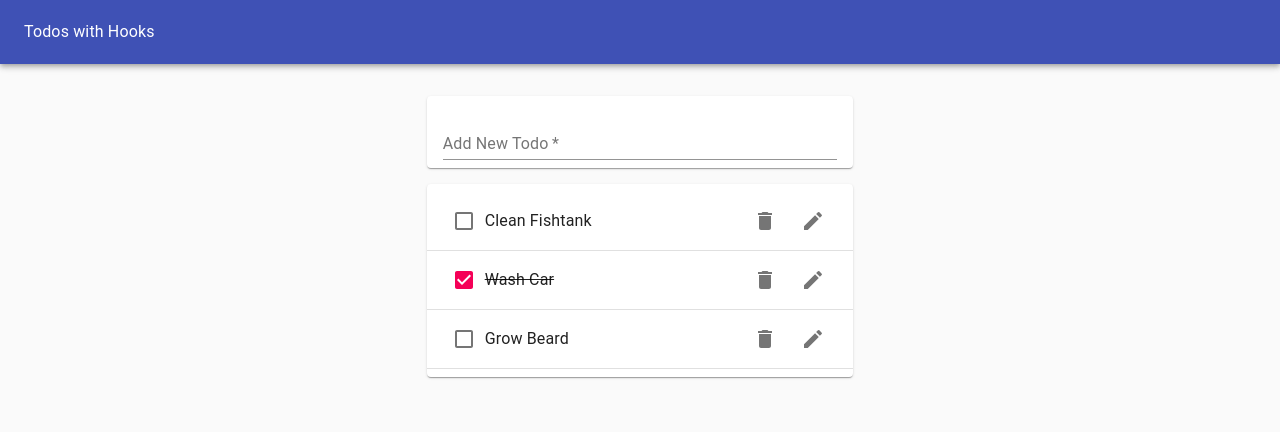
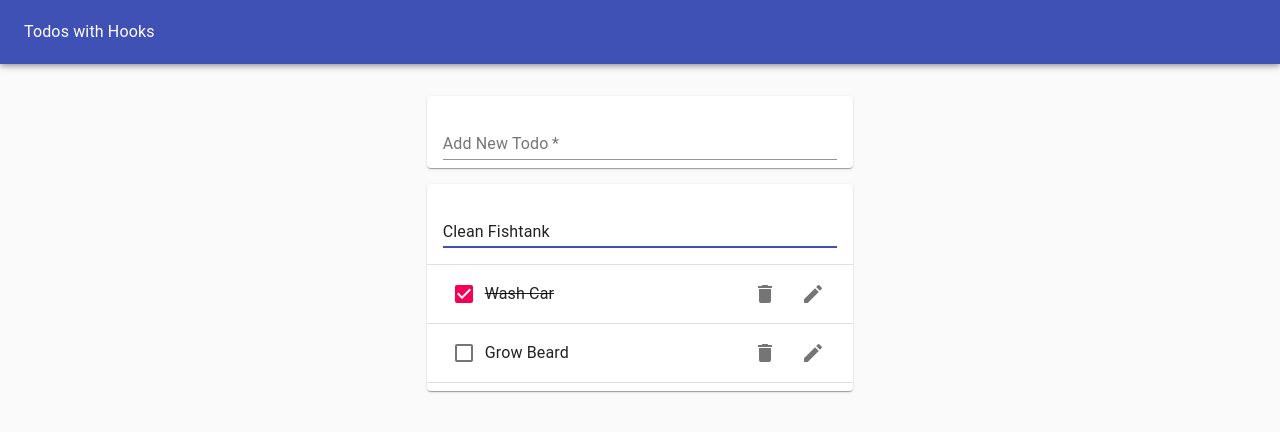
Before and after one commit to qbhatti/todo-app, a React (Create React App) app: page / in a window 1280 px wide. Both pictures are taken after a click on the button 813 px from the left and 221 px from the top of the page. Shown: the top 432 px of the page. Built offline with nearby package versions, Linux system fonts and the light colour scheme.

Commit message:
Add ability to edit task

```diff
--- /dev/null
+++ b/src/EditTodoForm.js
@@ -0,0 +1,27 @@
+import React from "react";
+import TextField from "@material-ui/core/TextField";
+import useInputState from "./hooks/useInputState";
+
+export default function EditTodoForm({ editTodo, id, toggleEditForm, task }) {
+  const [value, handleChange, reset] = useInputState(task);
+
+  const handleSubmit = e => {
+    e.preventDefault();
+    editTodo(id, value);
+    toggleEditForm();
+    reset();
+  };
+
+  return (
+    <form onSubmit={handleSubmit} style={{ width: "100%" }}>
+      <TextField
+        autoFocus
+        required
+        value={value}
+        onChange={handleChange}
+        margin="normal"
+        fullWidth
+      />
+    </form>
+  );
+}
--- a/src/Todo.js
+++ b/src/Todo.js
@@ -6,17 +6,42 @@ import IconButton from "@material-ui/core/IconButton";
 import DeleteIcon from "@material-ui/icons/Delete";
 import EditIcon from "@material-ui/icons/Edit";
 import ListItemSecondaryAction from "@material-ui/core/ListItemSecondaryAction";
+import EditTodoForm from "./EditTodoForm";
+import useToggleState from "./hooks/useToggleState";
 
-export default function Todo({ task, completed, id, removeTodo, toggleTodo }) {
+export default function Todo({
+  task,
+  completed,
+  id,
+  removeTodo,
+  toggleTodo,
+  editTodo
+}) {
+  const [isEditing, toggleEditForm] = useToggleState(false);
+
   const deleteTodo = () => {
     removeTodo(id);
   };
+
   const handleCheckbox = () => {
     toggleTodo(id);
   };
   return (
     <ListItem>
-      <Checkbox tabIndex={-1} checked={completed} onClick={handleCheckbox} />
+      {isEditing ? (
+        <EditTodoForm
+          id={id}
+          task={task}
+          editTodo={editTodo}
+          toggleEditForm={toggleEditForm}
+        />
+      ) : (
+        <>
+          <Checkbox
+            tabIndex={-1}
+            checked={completed}
+            onClick={handleCheckbox}
+          />
           <ListItemText
             style={{ textDecoration: completed ? "line-through" : "none" }}
           >
@@ -26,10 +51,12 @@ export default function Todo({ task, completed, id, removeTodo, toggleTodo }) {
             <IconButton aria-label="Delete" onClick={deleteTodo}>
               <DeleteIcon />
             </IconButton>
-        <IconButton aria-label="Edit">
+            <IconButton aria-label="Edit" onClick={toggleEditForm}>
               <EditIcon />
             </IconButton>
           </ListItemSecondaryAction>
+        </>
+      )}
     </ListItem>
   );
 }
--- a/src/TodoApp.js
+++ b/src/TodoApp.js
@@ -35,6 +35,13 @@ export default function TodoApp() {
     setTodos(updatedTodos);
   };
 
+  const editTodo = (id, newTask) => {
+    const updatedTodos = todos.map(todo =>
+      todo.id === id ? { ...todo, task: newTask } : todo
+    );
+    setTodos(updatedTodos);
+  };
+
   return (
     <Paper
       style={{
@@ -57,6 +64,7 @@ export default function TodoApp() {
             todos={todos}
             removeTodo={removeTodo}
             toggleTodo={toggleTodo}
+            editTodo={editTodo}
           />
         </Grid>
       </Grid>
--- a/src/TodoList.js
+++ b/src/TodoList.js
@@ -4,21 +4,21 @@ import List from "@material-ui/core/List";
 import Divider from "@material-ui/core/Divider";
 import Todo from "./Todo";
 
-export default function TodoList({ todos, removeTodo, toggleTodo }) {
+export default function TodoList({ todos, removeTodo, toggleTodo, editTodo }) {
   return (
     <Paper>
       <List>
         {todos.map(todo => (
-          <>
+          <React.Fragment key={todo.id}>
             <Todo
               {...todo}
-              key={todo.id}
               removeTodo={removeTodo}
               toggleTodo={toggleTodo}
+              editTodo={editTodo}
             />
 
             <Divider />
-          </>
+          </React.Fragment>
         ))}
       </List>
     </Paper>
--- /dev/null
+++ b/src/hooks/useToggleState.js
@@ -0,0 +1,9 @@
+import React from "react";
+
+export default function useToggle(initialVal = false) {
+  const [state, setState] = React.useState(initialVal);
+  const toggleState = () => {
+    setState(!state);
+  };
+  return [state, toggleState];
+}
```
Lines whose indentation alone changed are shown as unchanged.
